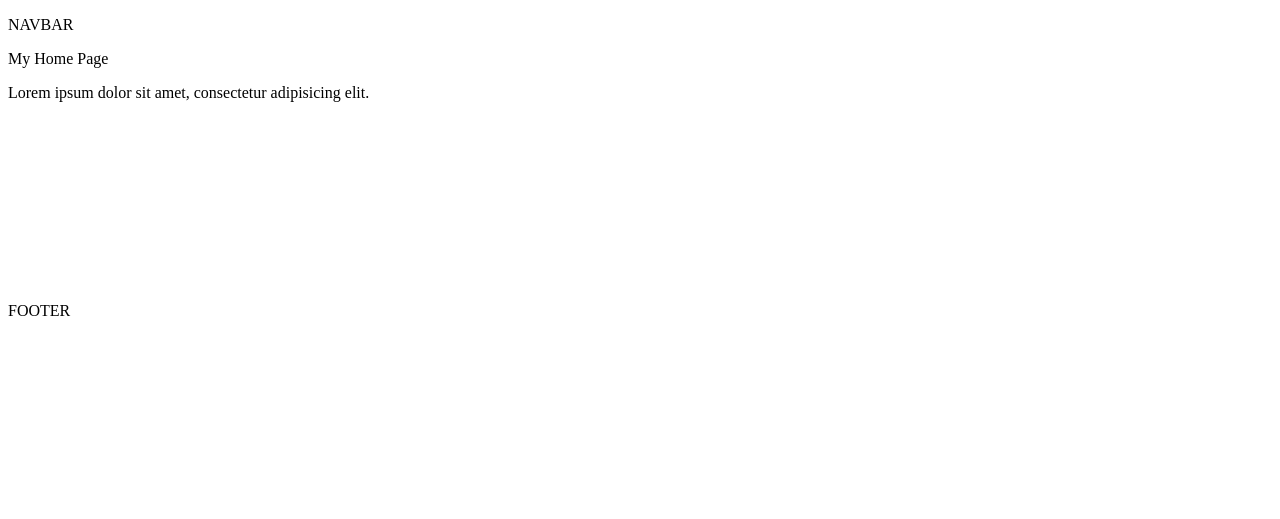
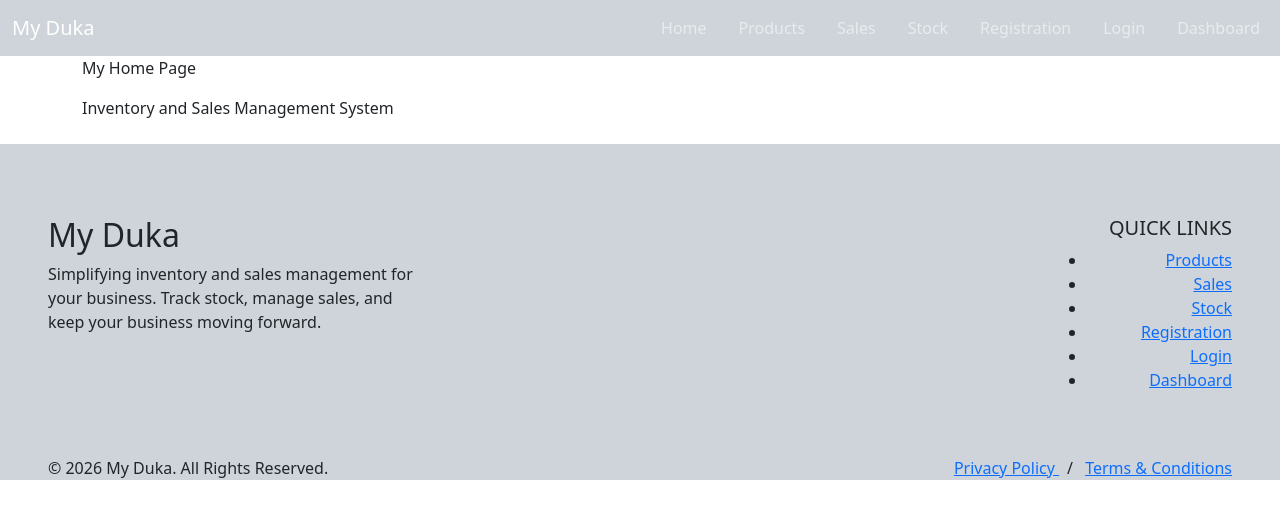
Before and after one commit to stevembuvi/myduka, a Flask app: page / in a window 1280 px wide. Shown: the top 519 px of the page. Run offline with Flask 3, Linux system fonts and the light colour scheme; some libraries are stand-ins or nearby versions.

Commit message:
navbar&inheritance

```diff
--- a/database.py
+++ b/database.py
@@ -12,7 +12,7 @@ def get_products():
     return products_data
 
 products_data=get_products()
-print(products_data)
+
 
 def insert_products():
       cur.execute("insert into products(name,buying_price,selling_price)values('asus lapop',40000,50000)")
@@ -20,14 +20,14 @@ def insert_products():
 
 insert_products()
 products_data=get_products()
-print(products_data)
+
 
 def get_sales():
      cur.execute("select*from sales")
      sales_data=cur.fetchall()
      return sales_data
 sales_data=get_sales()
-print(sales_data)
+
 
 def insert_sales():
      cur.execute("insert into sales(pid,quantity)values(001,2235)")
@@ -36,7 +36,20 @@ def insert_sales():
 
 insert_sales()
 sales_data=get_sales()
-print(sales_data)
+
+def get_stock():
+     cur.execute("select*from stock")
+     stock_data=cur.fetchall()
+     return stock_data
+stock_data=get_stock()
+
+def insert_stock():
+     cur.execute("insert into stock(pid,stock_quantity)values(001,1000)")
+     cur.execute("insert into stock(pid,stock_quantity)values(002,400)")
+     conn.commit()
+
+insert_stock()
+stock_data=get_stock()
 
 # Reusable function
 def insert_products(prod_details):
@@ -53,7 +66,7 @@ insert_products(product3)
 insert_products(product4)
 
 products_data=get_products()
-print(products_data)
+
 
 def fetch_sales():
      cur.execute("select*from sales")
@@ -70,7 +83,7 @@ insert_sales(sale1)
 insert_sales(sale2)
 
 sales_data=fetch_sales()
-print(sales_data)
+
 
 def get_sales_per_product():
     cur.execute(
@@ -82,7 +95,7 @@ def get_sales_per_product():
     return sales_per_product
 
 sales_per_product = get_sales_per_product()
-print(sales_per_product)
+
 
 def get_sales_per_day():
     cur.execute("""
@@ -95,7 +108,7 @@ def get_sales_per_day():
     return sales_per_day
 
 sales_per_day = get_sales_per_day()
-print(sales_per_day)
+
 
 def get_profit_per_product():
     cur.execute("""
@@ -112,7 +125,7 @@ def get_profit_per_product():
     return profit_per_product
 
 profit_per_product=get_profit_per_product()
-print(profit_per_product)
+
 
 def get_profit_per_day():
      cur.execute("""
@@ -125,4 +138,3 @@ def get_profit_per_day():
      return profit_per_day
 
 profit_per_day=get_profit_per_day()
-print(profit_per_day)
--- a/main.py
+++ b/main.py
@@ -1,4 +1,7 @@
 from flask import Flask, render_template
+from database import get_products
+from database import get_sales
+from database import get_stock
 
 #flask instance
 app=Flask(__name__)
@@ -9,15 +12,18 @@ def home():  # View func
 
 @app.route('/products')
 def products():
-    return render_template('products.html')
+    products_data = get_products()
+    return render_template('products.html',products_data = products_data)
 
 @app.route('/sales')
 def sales():
-    return render_template('sales.html')
+    sales_data = get_sales()
+    return render_template('sales.html',sales_data = sales_data )
 
 @app.route('/stock')
 def stock():
-    return render_template('stock.html')
+    stock_data = get_stock()
+    return render_template('stock.html',stock_data = stock_data)
 
 @app.route('/dashboard')
 def dashboard():
--- a/templates/base.html
+++ b/templates/base.html
@@ -5,20 +5,97 @@
   <meta charset="UTF-8">
   <meta name="viewport" content="width=, initial-scale=1.0">
   <title>{% block title %} Home Page {% endblock %}</title>
-
-</head>
+  <link href="https://cdn.jsdelivr.net/npm/bootstrap@5.3.3/dist/css/bootstrap.min.css" rel="stylesheet">
 
 <body>
+  <nav class="navbar navbar-expand-lg navbar-dark bg-dark-subtle">
+    <div class="container-fluid d-flex">
+
+      <a class="navbar-brand" href="#">My Duka</a>
+
+      <div class="navbar-nav flex-row gap-3">
+        <a class="nav-link" href="#">Home</a>
+        <a class="nav-link" href="#">Products</a>
+        <a class="nav-link" href="#">Sales</a>
+        <a class="nav-link" href="#">Stock</a>
+        <a class="nav-link" href="#">Registration</a>
+        <a class="nav-link" href="#">Login</a>
+        <a class="nav-link" href="#">Dashboard</a>
+      </div>
+
+    </div>
+  </nav>
   <div class="container">
-        <p>NAVBAR</p>
 
     {% block content %}
 
 
     {% endblock %}
 
-        <p style="margin-top: 200px;">FOOTER</p>
   </div>
+  <footer class="myduka-footer mt-5 bg-dark-subtle">
+    <div class="container-fluid px-4 px-lg-5">
+
+      <!-- Main Footer -->
+      <div class="row gy-4 py-5">
+
+        <!-- Brand -->
+        <div class="col-lg-4 col-md-6">
+          <h2 class="footer-logo">
+            My <span>Duka</span>
+          </h2>
+
+          <p class="footer-description">
+            Simplifying inventory and sales management
+            for your business. Track stock, manage sales,
+            and keep your business moving forward.
+          </p>
+        </div>
+
+        <!-- Quick Links -->
+        <div class="col-lg-2 col-md-6 ms-auto text-lg-end">
+          <h5 class="footer-heading">QUICK LINKS</h5>
+
+          <ul class="footer-links">
+            <li><a href="#">Products</a></li>
+            <li><a href="#">Sales</a></li>
+            <li><a href="#">Stock</a></li>
+            <li><a href="#">Registration</a></li>
+            <li><a href="#">Login</a></li>
+            <li><a href="#">Dashboard</a></li>
+          </ul>
+        </div>
+
+      </div>
+
+      <!-- Bottom Footer -->
+      <div class="footer-bottom">
+        <div class="row align-items-center gy-3">
+
+          <div class="col-md-6">
+            <p class="mb-0">
+              &copy; 2026 My Duka. All Rights Reserved.
+            </p>
+          </div>
+
+          <div class="col-md-6 text-md-end">
+            <a href="#" class="footer-bottom-link">
+              Privacy Policy
+            </a>
+
+            <span class="mx-2">/</span>
+
+            <a href="#" class="footer-bottom-link">
+              Terms & Conditions
+            </a>
+          </div>
+
+        </div>
+      </div>
+
+    </div>
+  </footer>
+  <script src="https://cdn.jsdelivr.net/npm/bootstrap@5.3.3/dist/js/bootstrap.bundle.min.js"></script>
 </body>
 
 </html>
--- a/templates/dashboard.html
+++ b/templates/dashboard.html
@@ -5,7 +5,7 @@
 <div>
 
     <p>My Dashboard Page</p>
-    <p>Lorem ipsum dolor sit amet, consectetur adipisicing elit.</p>
+
 
 </div>
  {% endblock %}
--- a/templates/index.html
+++ b/templates/index.html
@@ -5,7 +5,7 @@
 <div>
 
     <p>My Home Page</p>
-    <p>Lorem ipsum dolor sit amet, consectetur adipisicing elit.</p>
+    <p>Inventory and Sales Management System</p>
 
 </div>
  {% endblock %}
--- a/templates/products.html
+++ b/templates/products.html
@@ -3,7 +3,9 @@
 {% block content %}
 <div>
     <p>My Products Page</p>
-    <p>Lorem ipsum dolor sit, amet consectetur adipisicing elit.</p>
+    <p>This is products data</p>
+
+    <p>{{products_data}}</p>
 
 </div>
 {% endblock %}
--- a/templates/sales.html
+++ b/templates/sales.html
@@ -3,7 +3,8 @@
 {% block content %}
 <div>
     <p>My Sales Page</p>
-    <p>Lorem ipsum dolor sit, amet consectetur adipisicing elit.</p>
+    <p>This is Sales Data.</p>
+    <p>{{sales_data}}</p>
 
 </div>
 {% endblock %}
--- a/templates/stock.html
+++ b/templates/stock.html
@@ -3,7 +3,9 @@
 {% block content %}
 <div>
     <p>My Stock Page</p>
-    <p>Lorem ipsum dolor sit, amet consectetur adipisicing elit.</p>
+    <p>This is Stock Data</p>
+
+    <p>{{stock_data}}</p>
 
 </div>
 {% endblock %}
```
Lines whose indentation alone changed are shown as unchanged.
